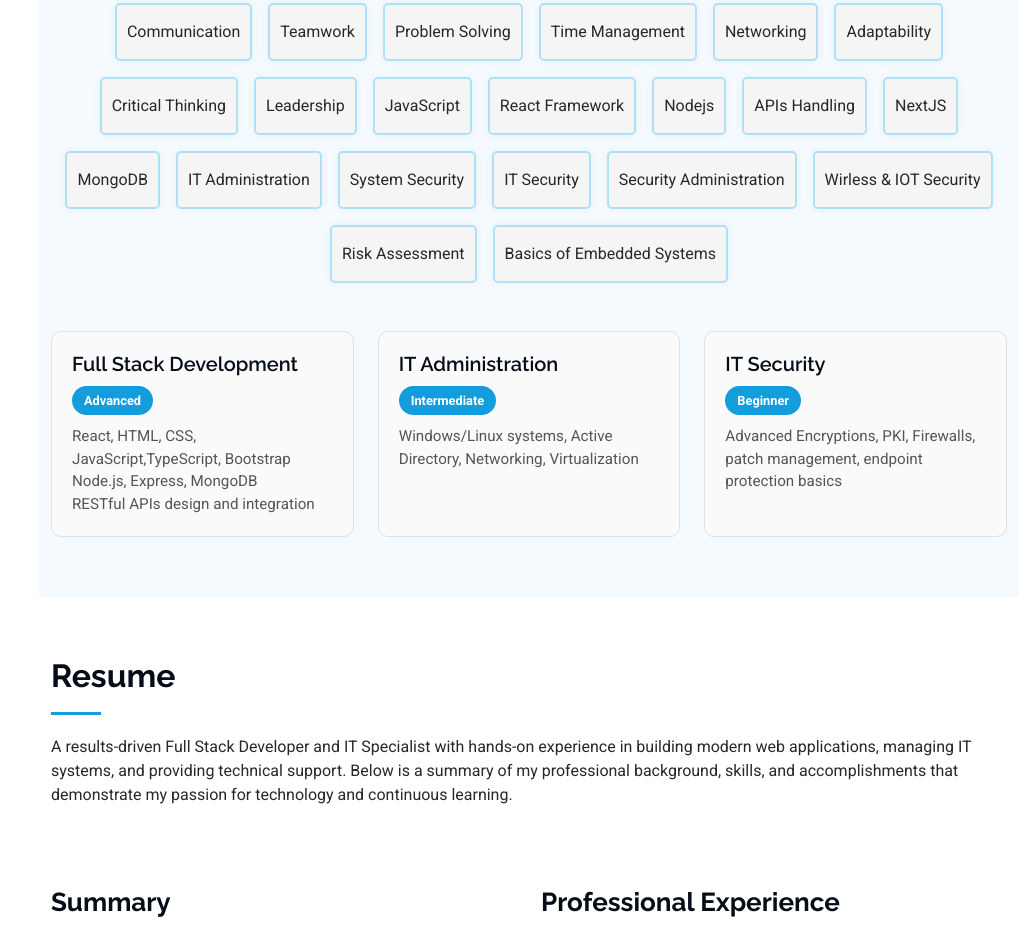
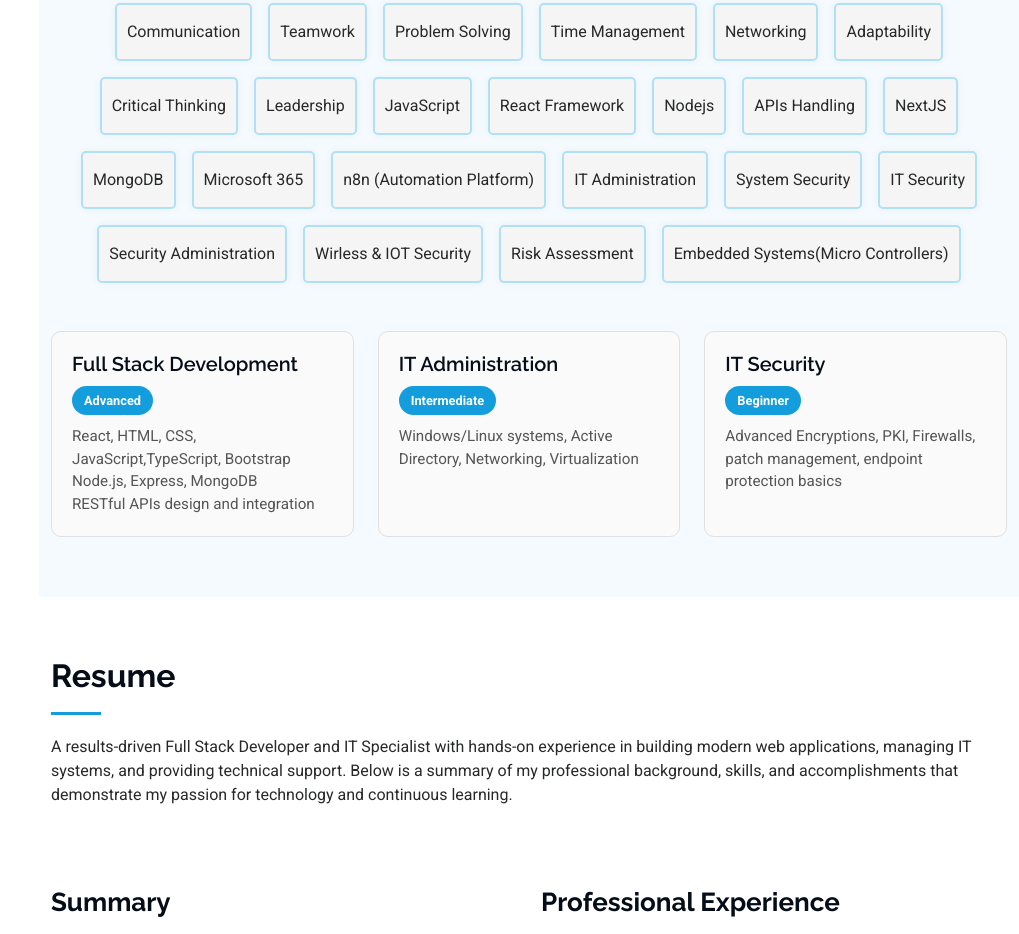
Before and after one commit to asir-sar/MyPortfolio, a plain HTML site: page index.html in a window 1280 px wide. Shown: the part 1789-2723 px from the top of the page, without its empty margins (261-1280 px from the left). Drawn offline with Linux system fonts and the light colour scheme.

Commit message:
Update index.html

```diff
--- a/index.html
+++ b/index.html
@@ -170,13 +170,15 @@
       <div class="skill-item">APIs Handling</div>
       <div class="skill-item">NextJS</div>
       <div class="skill-item">MongoDB</div>
+      <div class="skill-item">Microsoft 365</div>
+      <div class="skill-item">n8n (Automation Platform)</div>
       <div class="skill-item">IT Administration</div>
       <div class="skill-item">System Security</div>
       <div class="skill-item">IT Security</div>
       <div class="skill-item">Security Administration</div>
       <div class="skill-item">Wirless & IOT Security</div>
       <div class="skill-item">Risk Assessment</div>
-      <div class="skill-item">Basics of Embedded Systems</div>
+      <div class="skill-item">Embedded Systems(Micro Controllers)</div>
     </div>
 
   </div>
```
